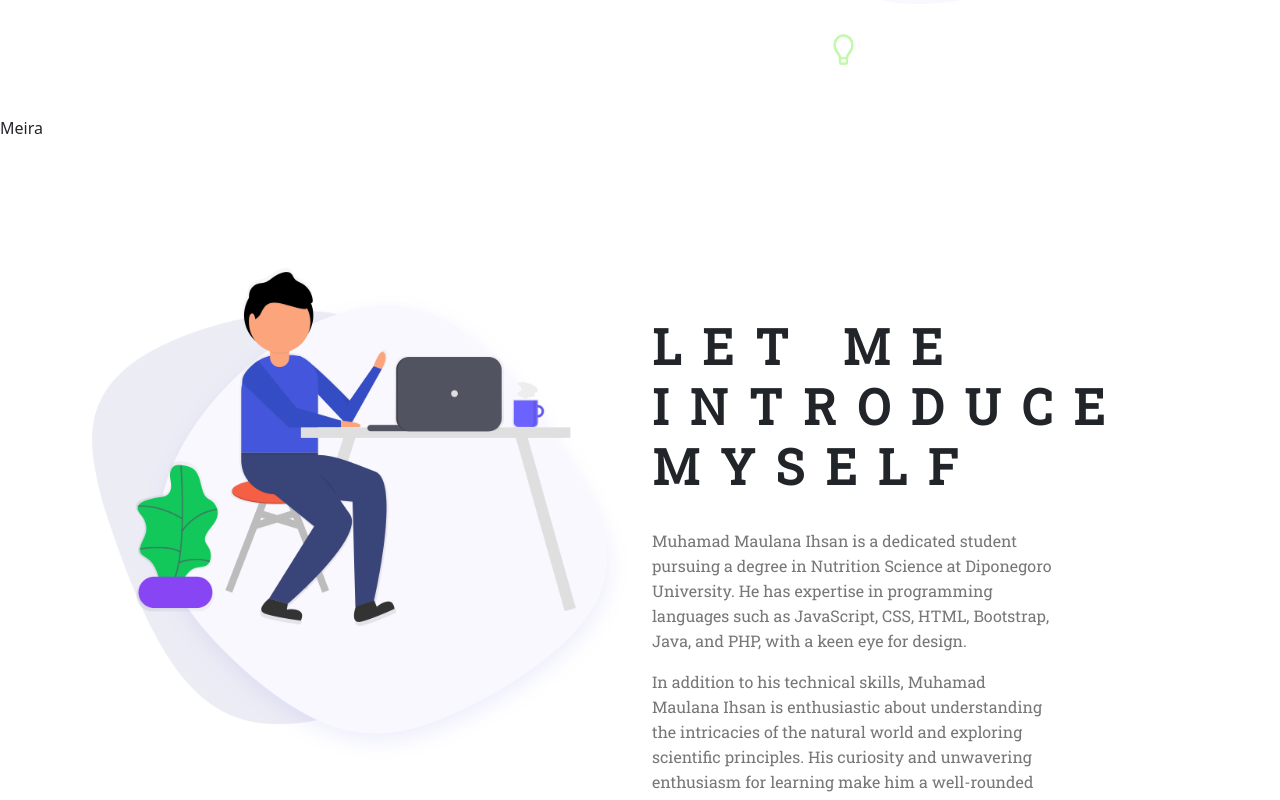
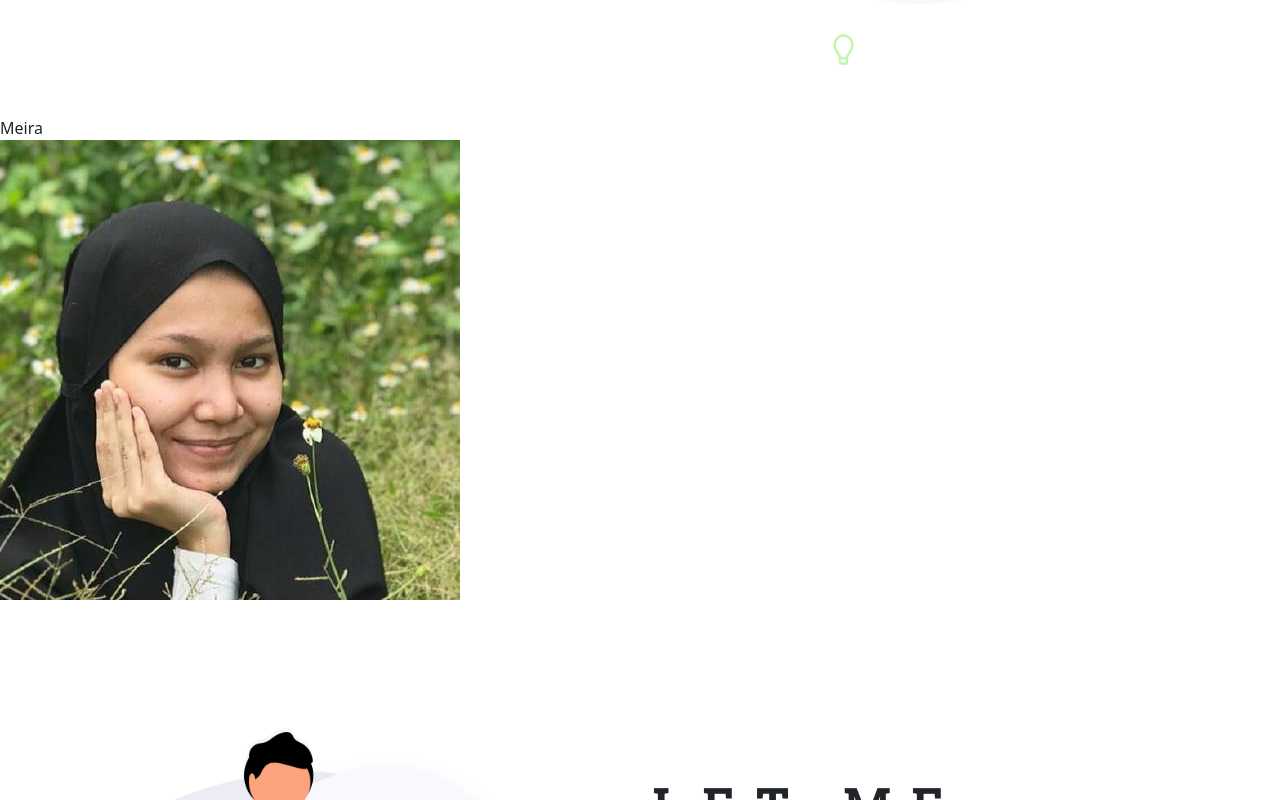
Before and after one commit to mauljurassicia/First-Tutorial-Hell, a plain HTML site: page index.html in a window 1280 px wide. Shown: the part 727-1527 px from the top of the page. Drawn offline with Linux system fonts and the light colour scheme.

Commit message:
add foto meira dalam file

```diff
--- a/index.html
+++ b/index.html
@@ -99,6 +99,7 @@
 
         <!-- ------------------- About Area -------------------------------- -->
         <main>Meira</main>
+        <img src="/img/Meira_img.jpg" alt="Foto Meira">
         <section class="about-area">
             <div class="container-fluid">
                 <div class="row">
```
Also changed, not shown: img/Meira_img.jpg (added).
